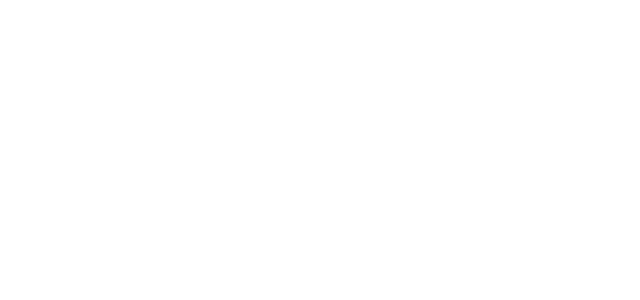
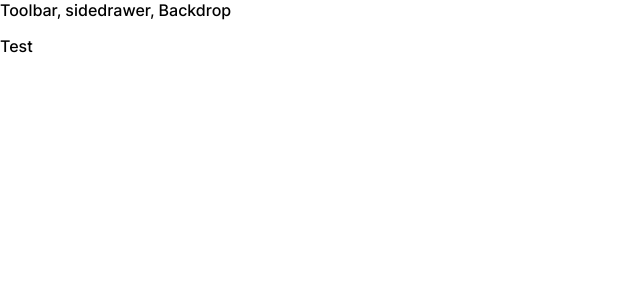
Before and after one commit to reynoldadade/burgerbuilder, a React (Create React App) app: page / in a window 1280 px wide. Shown: the top 300 px of the page, without its empty margins (0-640 px from the left). Built offline with nearby package versions, Linux system fonts and the light colour scheme.

Commit message:
created layout component

```diff
--- a/src/App.js
+++ b/src/App.js
@@ -1,8 +1,14 @@
 import React from 'react';
-import './App.css';
+import Layout from './components/Layout/Layout';
 
 function App() {
-  return <div></div>;
+  return (
+    <div>
+      <Layout>
+        <p>Test</p>
+      </Layout>
+    </div>
+  );
 }
 
 export default App;
--- /dev/null
+++ b/src/components/Layout/Layout.js
@@ -0,0 +1,11 @@
+import React from 'react';
+import Aux from '../../hoc/Auxilliary';
+
+const layout = props => (
+  <Aux>
+    <div>Toolbar, sidedrawer, Backdrop</div>
+    <main>{props.children}</main>
+  </Aux>
+);
+
+export default layout;
--- /dev/null
+++ b/src/hoc/Auxilliary.js
@@ -0,0 +1,3 @@
+const aux = props => props.children;
+
+export default aux;
```
